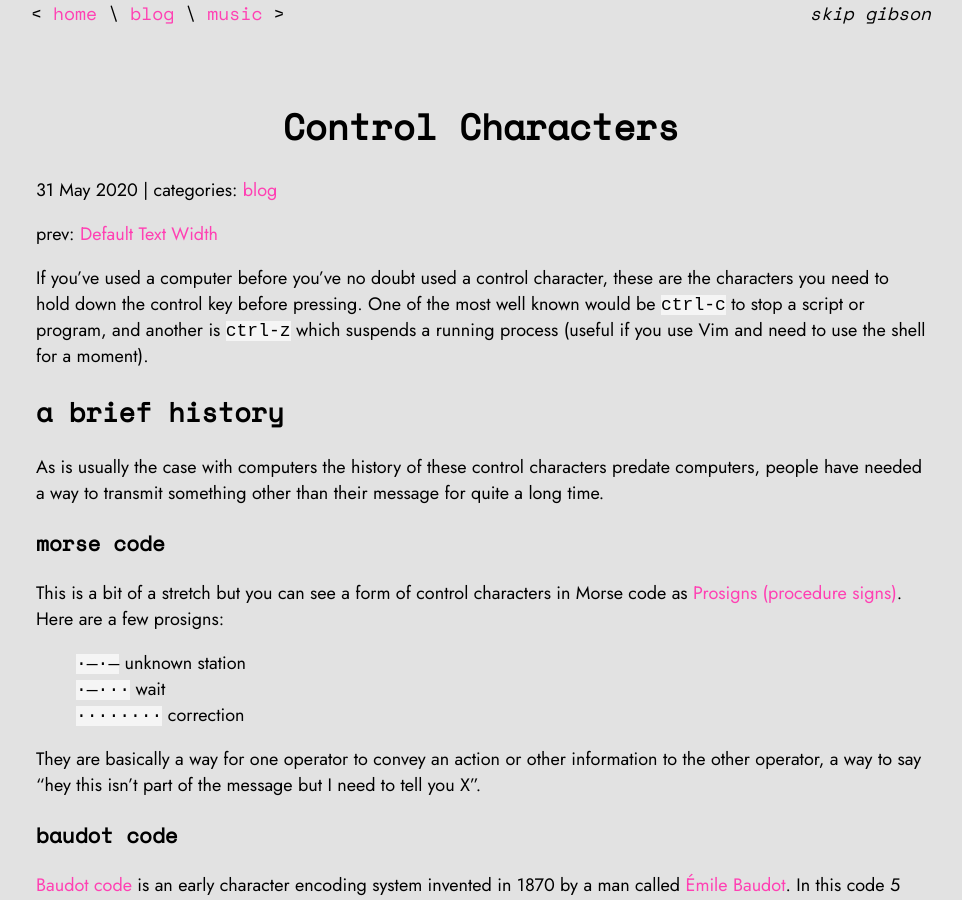
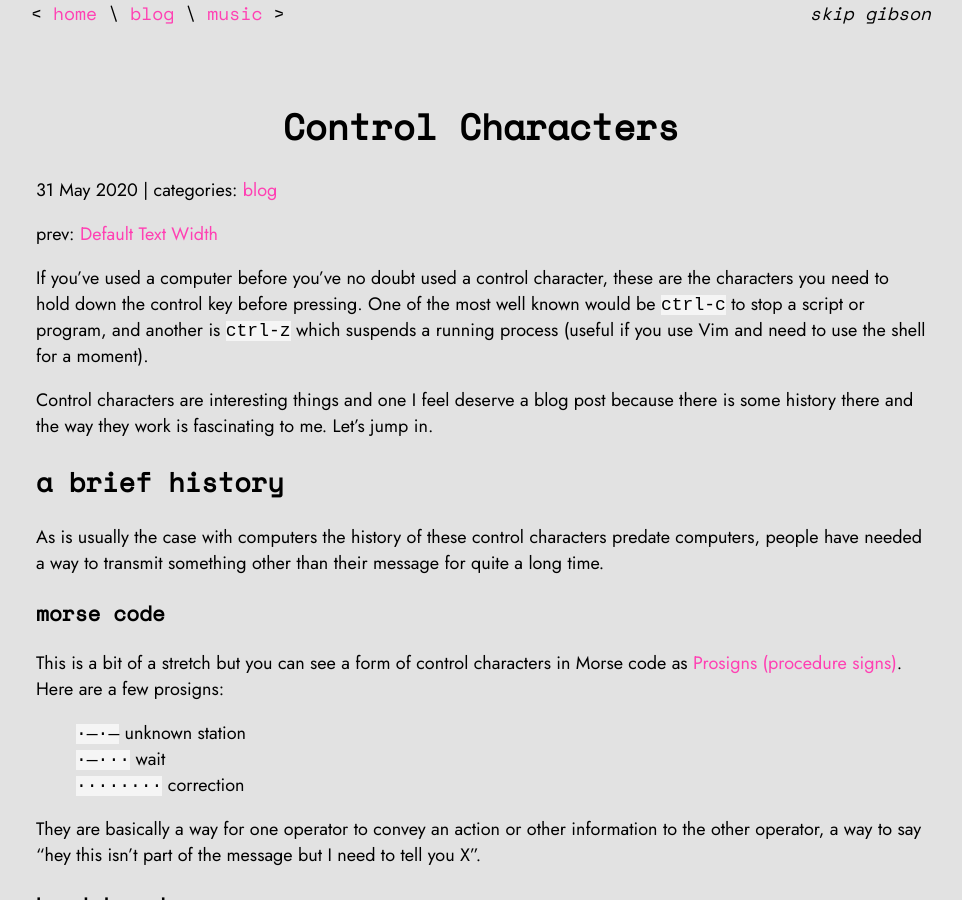
Before and after one commit to skipcloud/skipcloud.github.io, a Jekyll site: the page built from _posts/2020-05-31-control-characters.md, in a window 1280 px wide and 900 px high. Shown: the whole window, without its empty margins (159-1121 px from the left). Built offline with Jekyll 4.4.1, drawn with Linux system fonts in a browser that asks for light colours.

Commit message:
posts: add short paragraph to control characters

```diff
--- a/_posts/2020-05-31-control-characters.md
+++ b/_posts/2020-05-31-control-characters.md
@@ -11,6 +11,10 @@ are the characters you need to hold down the control key before pressing. One of
 the most well known would be `ctrl-c` to stop a script or program, and another
 is `ctrl-z` which suspends a running process (useful if you use Vim and need to use
 the shell for a moment).
+
+Control characters are interesting things and one I feel deserve a blog post
+because there is some history there and the way they work is fascinating to me.
+Let's jump in.
 
 ## a brief history
 
```
